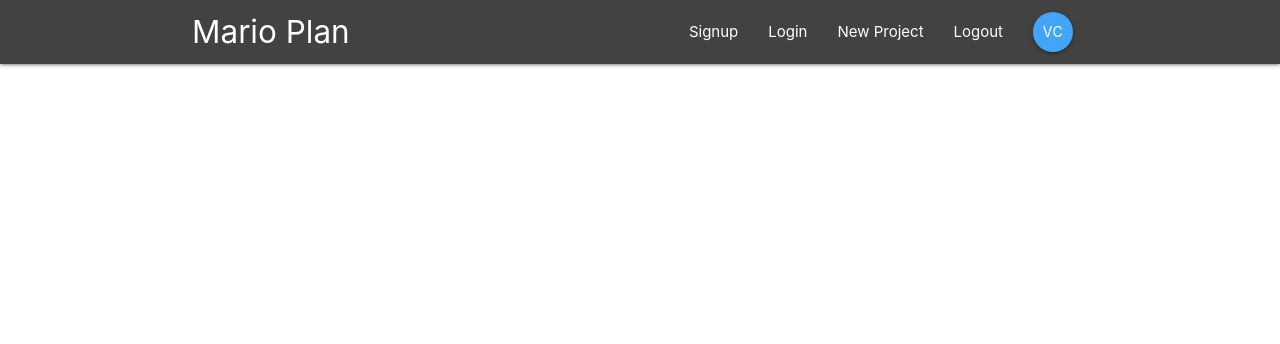
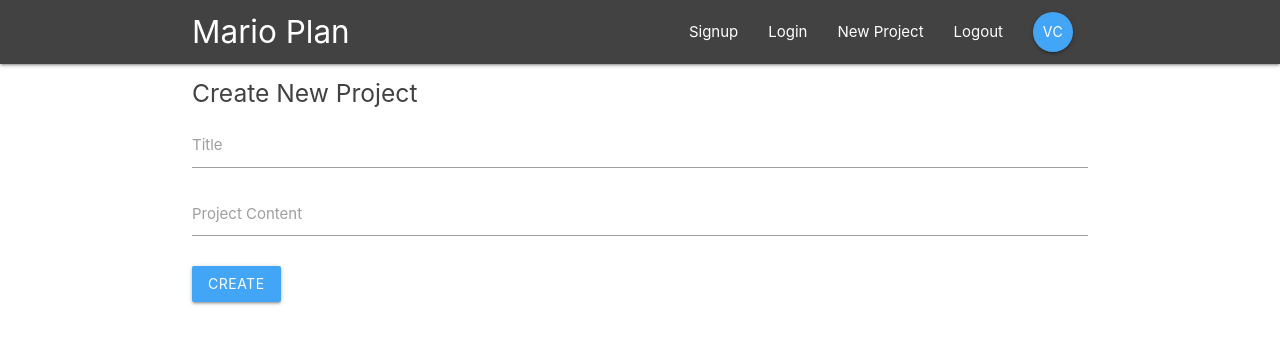
Before and after one commit to WinIT23/React, a React (Create React App) app in the folder marioplan/: page /create in a window 1280 px wide. Shown: the top 344 px of the page. Built offline with nearby package versions, Linux system fonts and the light colour scheme.

Commit message:
marioplan: added create project

```diff
--- a/marioplan/src/App.jsx
+++ b/marioplan/src/App.jsx
@@ -5,6 +5,7 @@
 import ProjectDetails from './components/projects/ProjectDetails';
 import SignIn from './components/auth/SignIn';
 import SignUp from './components/auth/SignUp';
+import CreateProject from './components/projects/CreateProject';
 
 class App extends Component {
   render() {
@@ -17,6 +18,7 @@
             <Route path="/project/:id" component={ProjectDetails} />
             <Route path="/signin" component={SignIn} />
             <Route path="/signup" component={SignUp} />
+            <Route path="/create" component={CreateProject} />
           </Switch>
         </div>
       </BrowserRouter>
--- a/marioplan/src/components/auth/SignIn.jsx
+++ b/marioplan/src/components/auth/SignIn.jsx
@@ -2,8 +2,8 @@
 
 export class SignIn extends Component {
   state = {
-    email: "",
-    password: ""
+    email: '',
+    password: ''
   }
   handleChange = (e) => {
     this.setState({
--- a/marioplan/src/components/layouts/NavBar.jsx
+++ b/marioplan/src/components/layouts/NavBar.jsx
@@ -7,7 +7,7 @@
   return(
     <nav className="nav wrapper grey darken-3">
       <div className="container">
-        <Link to='/' className="brand-logo left">Mario Plan</Link>
+        <Link to='/' className="brand-logo">Mario Plan</Link>
         <SignedInLinks />
         <SignedOutLinks />
       </div>
--- /dev/null
+++ b/marioplan/src/components/projects/CreateProject.jsx
@@ -0,0 +1,39 @@
+import React, { Component } from 'react'
+
+export class CreateProject extends Component {
+  state = {
+    title: '',
+    content: ''
+  }
+  handleChange = (e) => {
+    this.setState({
+      [e.target.id]: e.target.value
+    })
+  }
+  handleSubmit = (e) => {
+    e.preventDefault();
+    console.log(this.state);
+  }
+  render() {
+    return (
+      <div className="container">
+        <form className="white" onSubmit={this.handleSubmit}>
+          <h5 className="grey-text text-darken-3">Create New Project</h5>
+          <div className="input-field">
+            <label htmlFor="title">Title</label>
+            <input type="text" id="title" onChange={this.handleChange} />
+          </div>
+          <div className="input-field">
+            <label htmlFor="content">Project Content</label>
+            <textarea id="content" className="materialize-textarea" onChange={this.handleChange}></textarea>
+          </div>
+          <div className="input-field">
+            <button className="btn blue lighten-1 z-depth-1">Create</button>
+          </div>
+        </form>
+      </div>
+    )
+  }
+}
+
+export default CreateProject
```
Also changed, not shown: marioplan/src/components/projects/CreateProjects.jsx (deleted).
